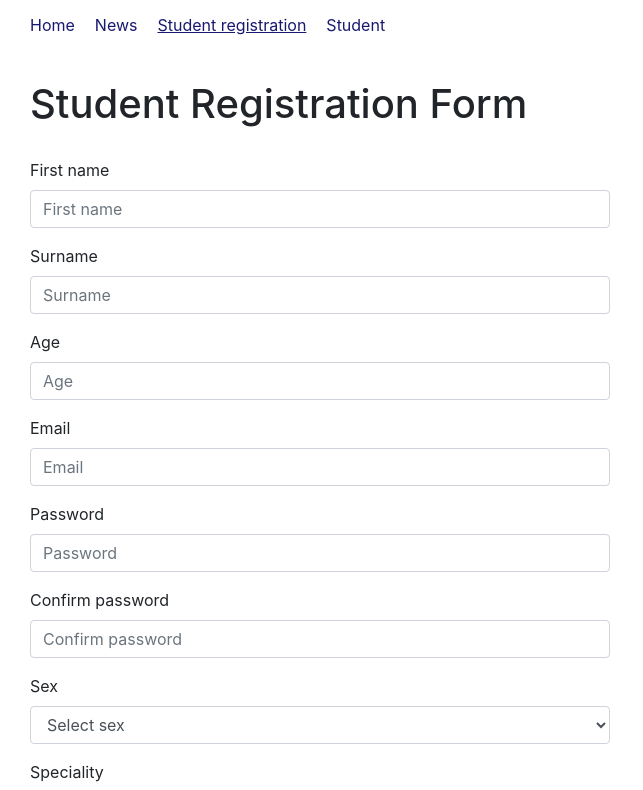
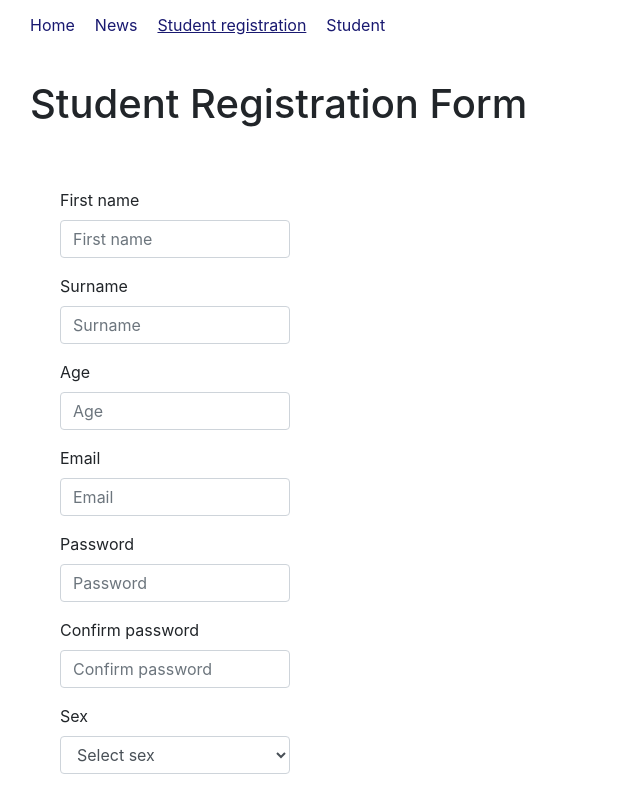
Before and after one commit to MaryOleksiuk/project-react, a React (Create React App) app: page /student/registration in a window 1280 px wide. Shown: the top 790 px of the page, without its empty margins (0-643 px from the left). Built offline with nearby package versions, Linux system fonts and the light colour scheme.

Commit message:
Lesson 8 task 1 - update

```diff
--- a/package.json
+++ b/package.json
@@ -6,6 +6,7 @@
     "@fortawesome/fontawesome-svg-core": "^1.2.25",
     "@fortawesome/free-solid-svg-icons": "^5.11.2",
     "@fortawesome/react-fontawesome": "^0.1.6",
+    "@testing-library/react": "^9.3.2",
     "bootstrap-css-only": "^4.3.1",
     "formik": "^2.0.3",
     "moment": "^2.24.0",
@@ -43,6 +44,7 @@
     ]
   },
   "devDependencies": {
+    "@testing-library/react-hooks": "^3.2.1",
     "enzyme": "latest",
     "enzyme-adapter-react-16": "latest"
   }
--- a/src/Components/StudentRegistration/index.js
+++ b/src/Components/StudentRegistration/index.js
@@ -3,9 +3,12 @@ import { Formik, Form, Field } from 'formik';
 import 'bootstrap-css-only/css/bootstrap.min.css';
 import './styles.scss';
 import * as Yup from 'yup';
+import {useLocalStorage} from "./useLocalStorage";
 
 export const StudentRegistration = () => {
   let [formFilled, setFormFilled] = useState(false);
+
+  const { dataFromLocalStorage, addToLocalStorage } = useLocalStorage();
 
   const initialValues = {
     firstname: '',
@@ -17,12 +20,6 @@ export const StudentRegistration = () => {
     password: '',
     confirmpassword: ''
   };
-
-  const addToLocalStorage = (data) => {
-    localStorage.setItem('student', JSON.stringify(data));
-  };
-
-  const dataFromLocalStorage = !(localStorage.getItem('student') === null) ? JSON.parse(localStorage.getItem('student')) : false;
 
   const submitForm = (values) => {
     addToLocalStorage(values);
@@ -87,7 +84,7 @@ export const StudentRegistration = () => {
           const { touched, isSubmitting, handleSubmit, errors } = props;
 
           return(
-            <Form onSubmit={handleSubmit} data-testid='studentForm'>
+            <Form onSubmit={handleSubmit} data-testid='studentForm' className='form'>
               <div className='form-group'>
                 <label htmlFor='firstname'>First name</label>
                 <Field data-testid='firstname' type='text' as='input' name='firstname' placeholder='First name' className={'form-control ' + (touched.firstname && errors.firstname ? 'is-invalid' : '')} />
--- /dev/null
+++ b/src/Components/StudentRegistration/useLocalStorage.js
@@ -0,0 +1,12 @@
+export const useLocalStorage = () => {
+  const dataFromLocalStorage = !(localStorage.getItem('student') === null) ? JSON.parse(localStorage.getItem('student')) : false;
+
+  const addToLocalStorage = (data) => {
+    localStorage.setItem('student', JSON.stringify(data));
+  };
+
+  return {
+    dataFromLocalStorage,
+    addToLocalStorage
+  }
+};
```
Also changed, not shown: 2 other files (tests, documents, lock files or other folders).
